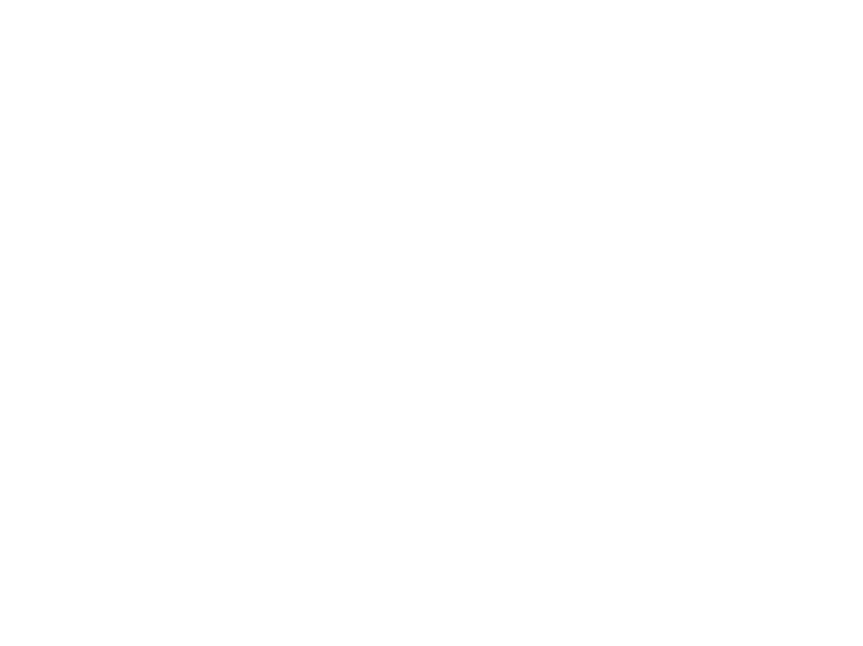
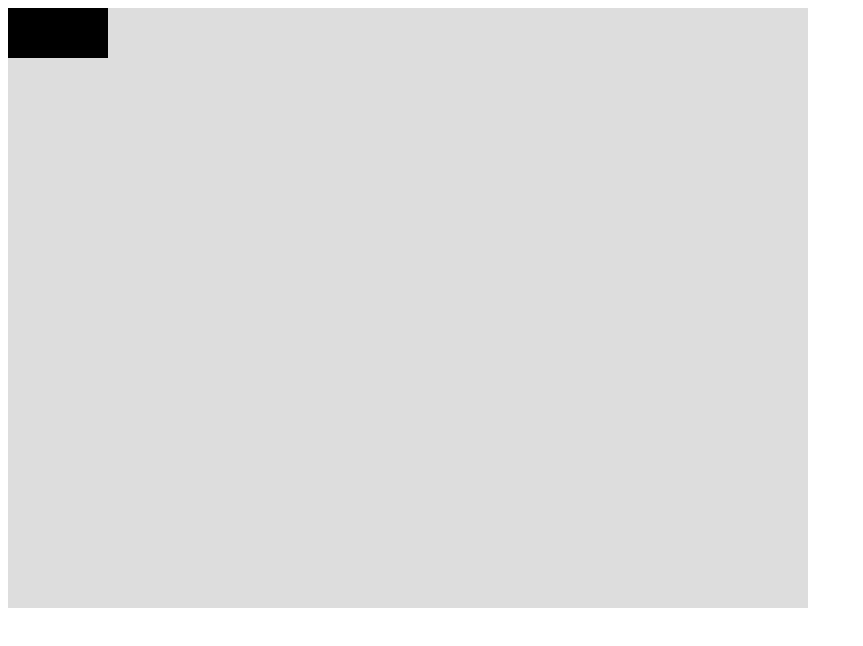
Before and after one commit to beeglebug/road, a website with bundled scripts: page index.html in a window 1280 px wide. Shown: the whole page, without its empty margins (0-863 px from the left). Built offline with nearby package versions, Linux system fonts and the light colour scheme.

Commit message:
testing state

```diff
--- a/app/RoadGame.js
+++ b/app/RoadGame.js
@@ -4,13 +4,13 @@
 var Game = require('src/Game');
 var TravelState = require('app/states/TravelState');
 
-var RoadGame = function() {
+var RoadGame = function(width, height) {
 
-    Game.call(this);
+    Game.call(this, width, height);
 
-    var state = new TravelState();
+    this.stateManager.addState('travel', new TravelState());
 
-    this.stateManager.setState(state);
+    this.stateManager.setState('travel');
 };
 
 RoadGame.prototype = Object.create(Game.prototype);
--- a/app/index.js
+++ b/app/index.js
@@ -3,4 +3,11 @@
 
 var RoadGame = require('app/RoadGame');
 
-var game = new RoadGame();
+var game = new RoadGame(800, 600);
+
+game.addToDom(document.querySelector('#game'));
+
+game.start();
+
+// hoist for debugging
+window.game = game;
--- a/app/states/TravelState.js
+++ b/app/states/TravelState.js
@@ -2,6 +2,7 @@
 'use strict';
 
 var State = require('src/state/State');
+var Graphics = require('lib/pixi/pixi').Graphics;
 
 var TravelState = function() {
 
@@ -10,4 +11,17 @@
 
 TravelState.prototype = Object.create(State.prototype);
 
+TravelState.prototype.init = function() {
+
+    var gfx = new Graphics();
+    gfx.beginFill(0x000000);
+    gfx.drawRect(0, 0, 100, 50);
+
+    this.displayRoot.addChild(gfx);
+};
+
+TravelState.prototype.update = function(delta) {
+
+};
+
 module.exports = TravelState;
--- a/index.html
+++ b/index.html
@@ -2,7 +2,7 @@
 <head>
 </head>
 <body>
-<div class="game"></div>
+<div id="game"></div>
 <script src="build/road.js"></script>
 </body>
 </html>
--- a/src/Game.js
+++ b/src/Game.js
@@ -6,14 +6,29 @@
 
 var Game = function(width, height) {
 
-    this.stateManager = new StateManager();
-
     this.stage = new PIXI.Stage(0xDDDDDD, true);
 
     this.renderer = PIXI.autoDetectRenderer(width, height);
 
+    this.stateManager = new StateManager();
+
+    this.stage.addChild(this.stateManager.displayRoot);
+
     // bind loop for raf
     this.loop = this._loop.bind(this);
+};
+
+Game.prototype.addToDom = function(element) {
+
+    this.domElement = element;
+
+    this.domElement.appendChild(this.renderer.view);
+
+    // disable context menu
+    this.domElement.addEventListener("contextmenu", function(e) {
+        e.preventDefault();
+        return false;
+    });
 };
 
 Game.prototype.start = function() {
@@ -30,7 +45,7 @@
 
     this.loopId = requestAnimationFrame(this.loop);
 
-    this.update();
+    this.stateManager.update(delta);
 
     this.renderer.render(this.stage);
 };
--- a/src/state/State.js
+++ b/src/state/State.js
@@ -9,4 +9,11 @@
 
 };
 
+State.prototype.init = function() {
+
+    console.log('state %s started', this.name);
+};
+
+State.prototype.update = function(delta) {};
+
 module.exports = State;
--- a/src/state/StateManager.js
+++ b/src/state/StateManager.js
@@ -5,14 +5,29 @@
 
 var StateManager = function() {
 
+    this.states = {};
+
     this.currentState = null;
 
     this.displayRoot = new DisplayObjectContainer();
 };
 
-StateManager.prototype.setState = function(state) {
+StateManager.prototype.addState = function(key, state) {
+
+    state.name = key;
+
+    this.states[key] = state;
+};
+
+StateManager.prototype.setState = function(key) {
+
+    var state = this.states[key];
+
+    if(!state) { return false; }
 
     this.currentState = state;
+
+    this.currentState.init();
 
     this.displayRoot.removeChildren();
 
```
